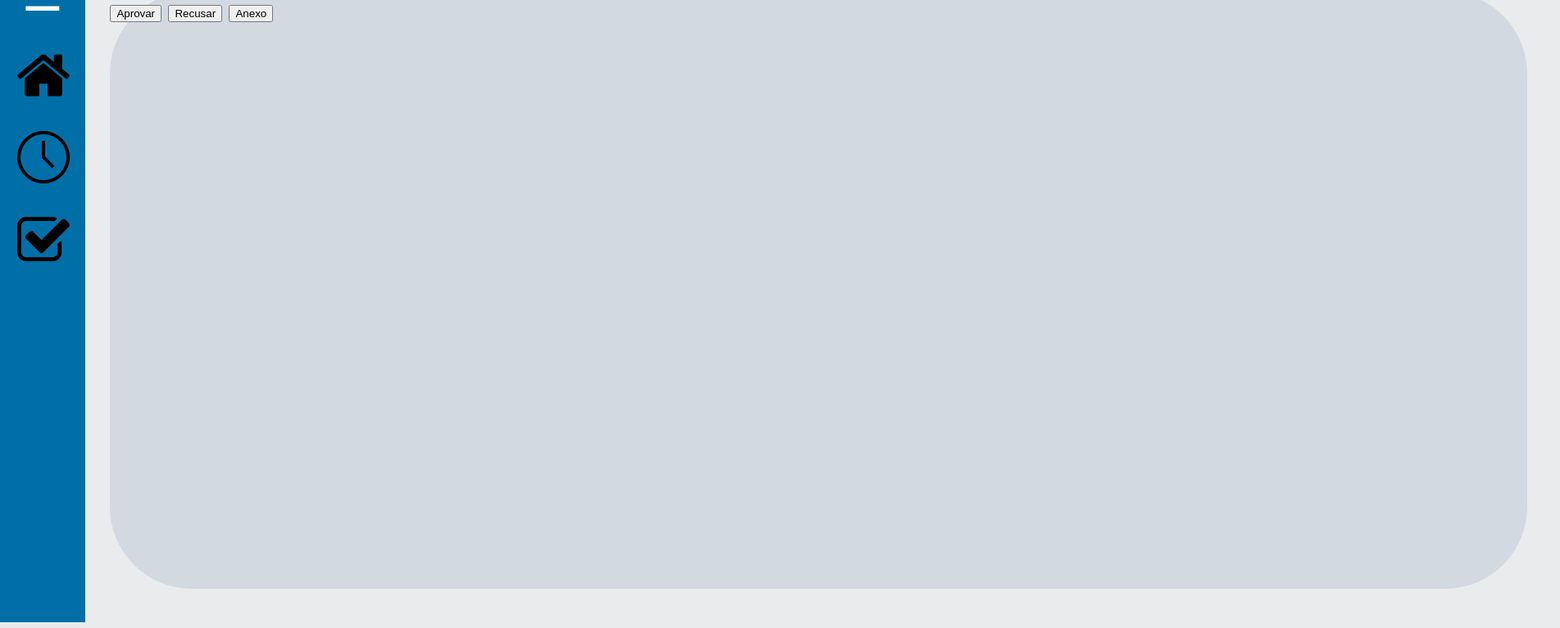
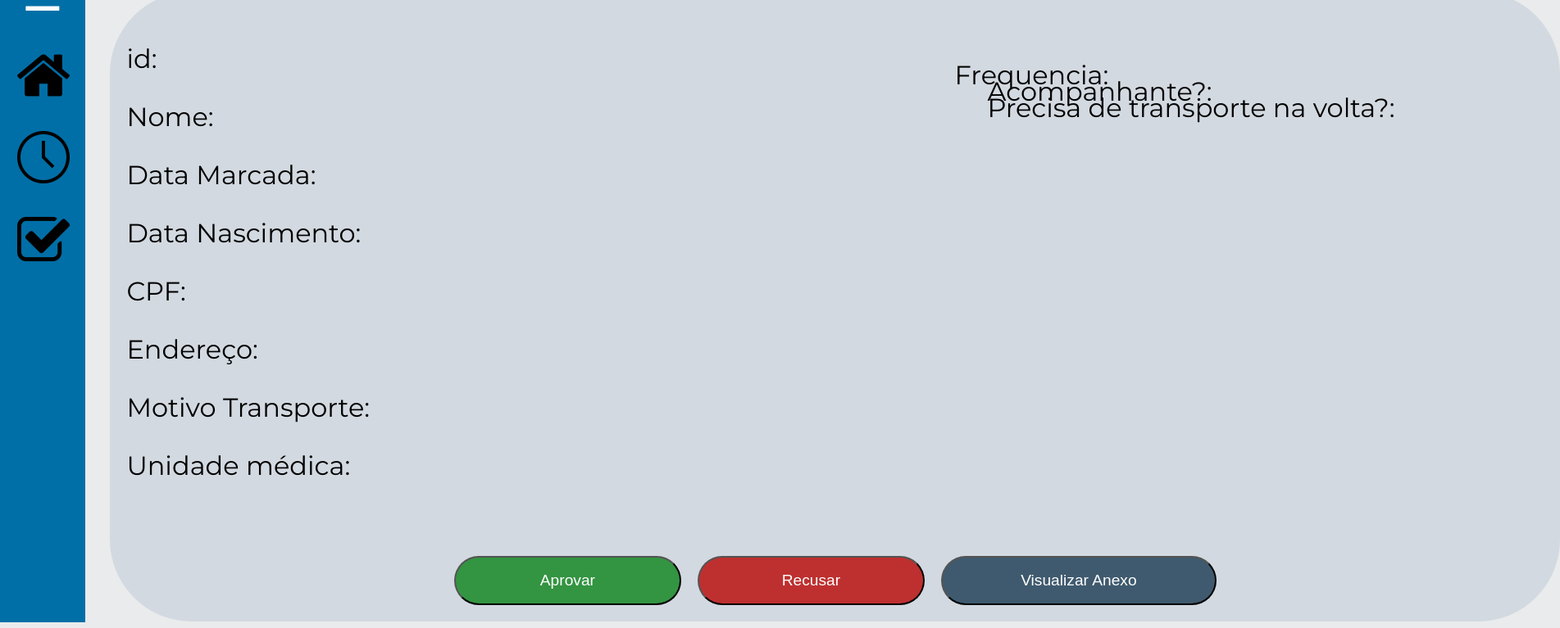
Before and after one commit to DevNoahF/VrumVrumHealth, a website: page src/pages/adm/solicitacoes_transporte.html in a window 1280 px wide. Shown: the part 40-807 px from the top of the page at 82% size, 1903 px wide, since content can reach past the window. Drawn offline with Linux system fonts and the light colour scheme; files whose address does not match are found by name.

Commit message:
fixing solicitacoes_tranporte.html

```diff
--- a/src/pages/adm/solicitacoes_transporte.html
+++ b/src/pages/adm/solicitacoes_transporte.html
@@ -25,11 +25,25 @@
     </nav>
 
     <div class="pedido-transporte"><!--Essa classe deve ser criada sempre que exisitir um pedido PENDENTE no banco de dados-->
+        <div class="info">
+            <p id="id">id:</p>
+            <p id="nome">Nome:</p>
+            <p id="data">Data Marcada:</p>
+            <P id="nascimento">Data Nascimento:</P>
+            <p id="cpf">CPF:</p>
+            <p id="endereco">Endereço:</p>
+            <p id="motivo">Motivo Transporte:</p>
+            <p id="unidade">Unidade médica:</p>
 
-
-        <button class="aprovar">Aprovar</button><!--Aprovar e recusar só devem ser pressionados se pedido médico for clicado-->
-        <button class="recusar">Recusar</button>
-        <button class="anexo">Anexo</button>
+            <p class="dir" id="frequencia">Frequencia:</p>
+            <p class="dir" id="acompanhante">Acompanhante?:</p>
+            <p class="dir" id="transporte-volta">Precisa de transporte na volta?:</p>
+        </div>
+        <div class="botoes">
+            <button class="aprovar">Aprovar</button>
+            <button class="recusar">Recusar</button>
+            <button class="anexo">Visualizar Anexo</button>
+        </div>
     </div>
 
 </body>
--- a/src/pages/css/solicitacoes_transporte.css
+++ b/src/pages/css/solicitacoes_transporte.css
@@ -56,3 +56,88 @@ nav{
     width: 1729px;
     height: 729px;
 }
+
+.pedido-transporte {
+  display: flex;
+  flex-direction: column;
+  justify-content: space-between;
+  height: 729px;
+  padding: 20px;
+}
+
+
+.pedido-transporte .botoes {
+    display: flex;
+    justify-content: center;
+    gap: 20px;
+}
+
+.botoes {
+  display: flex;
+  justify-content: center;
+  gap: 20px;
+}
+
+.info{
+    margin: 10px 0;
+}
+.pedido-transporte .info {
+  position: relative;
+}
+
+.pedido-transporte .dir{
+    position: absolute;
+    bottom: 575px;
+    margin-left: 1000px
+}
+
+#frequencia {
+  position: absolute;
+  left: 10px;
+  top: 20px;
+  text-align: right;
+}
+
+#acompanhante {
+  position: absolute;
+  left: 50px;
+  top: 40px;
+  text-align: right;
+}
+
+#transporte-volta {
+  position: absolute;
+  left: 50px;
+  top: 60px;
+  text-align: right;
+}
+
+.aprovar {
+    background-color: #339441;
+    border-radius: 100px;
+    font-size: 1.2rem;
+    color: #FFFFFF;
+    width: 277px;
+    height: 60px;
+    cursor: pointer;
+}
+
+.recusar {
+    background-color: #BE3030;
+    border-radius: 100px;
+    font-size: 1.2rem;
+    color: #FFFFFF;
+    width: 277px;
+    height: 60px;
+    cursor: pointer;
+}
+
+.anexo {
+    background-color: #3F5A6E;
+    width: 336px;
+    height: 60px;
+    border-radius: 100px;
+    font-size: 1.2rem;
+    color: #FFFFFF;
+    cursor: pointer;
+}
```
